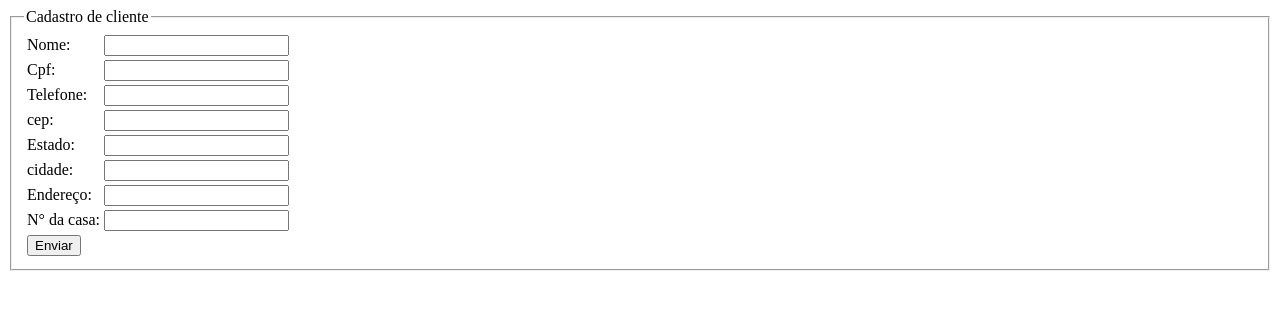
After one commit to NathaliaZuza/ProjetoWW_Zuza, a PHP site: page /view/formAlterarCliente.php?id=1 in a window 1280 px wide. The commit adds this page. Shown: the top 310 px of the page. Run offline with PHP 8.4, Linux system fonts and the light colour scheme; tables that the repository leaves empty hold one stand-in row (values such as "Sample post").

Commit message:
alterar/listar Cliente
atualização do alterar cliente

```diff
--- a/dao/ClienteDAO.php
+++ b/dao/ClienteDAO.php
@@ -50,6 +50,19 @@ class ClienteDAO {
         }
     }
 
+    public function findById( $id ) {
+        try {
+            $sql = 'SELECT * FROM cliente WHERE id = ?';
+            $stmt = $this->pdo->prepare( $sql );
+            $stmt->bindValue( 1, $id );
+            $stmt->execute();
+            $cliente = $stmt->fetch( PDO::FETCH_ASSOC );
+            return $cliente;
+        } catch ( PDOException $e ) {
+            echo 'Erro ao listar um cliente: ', $e->getMessage();
+        }
+    }
+
 
     public function findByEmail( $email ) {
     try {
@@ -63,4 +76,22 @@ class ClienteDAO {
         echo 'Erro ao listar o cliente pelo email: ', $e->getMessage();
     }
 }
+public function update( ClienteDTO $clienteDTO ) {
+    try {
+        $sql = 'UPDATE cliente SET '
+            . 'nome=?, cpf=?, telefone=?, '
+            . 'WHERE id=?';
+        $stmt = $this->pdo->prepare( $sql );
+        $stmt->bindValue( 1, $clienteDTO->getNome() );
+        $stmt->bindValue( 2, $clienteDTO->getCpf() );
+
+        $stmt->bindValue( 4, $clienteDTO->getTelefone() );
+
+        $stmt->bindValue( 6, $clienteDTO->getId() );
+        return $stmt->execute();
+
+    } catch ( PDOException $e ) {
+        echo 'Erro ao atualizar o cliente: ', $e->getMessage();
+    }
 }
+}
--- /dev/null
+++ b/view/formAlterarCliente.php
@@ -0,0 +1,78 @@
+<!DOCTYPE html>
+<html lang="pt-br">
+
+<head>
+    <meta charset="UTF-8">
+    <meta http-equiv="X-UA-Compatible" content="IE=edge">
+    <meta name="viewport" content="width=device-width, initial-scale=1.0">
+    <title></title>
+</head>
+
+<body>
+<?php
+require_once '../dao/ClienteDAO.php';
+$idCliente = $_GET['id'];
+$clienteDAO = new ClienteDAO();
+$cliente = $clienteDAO->findById( $idCliente );
+?>
+    <fieldset>
+        <legend>Cadastro de cliente</legend>
+        <form action="../controller/alterarClienteController.php" method="post">
+            <table>
+                <tr>
+                    <td>Nome:</td>
+                    <td><input type="text" name="nome"></td>
+                </tr>
+                <tr>
+                    <td><label for="cpf">Cpf:</label></td>
+                    <td><input type="text" name="cpf" id="cpf"></td>
+                </tr>
+
+                <tr>
+                    <td><label for="tel">Telefone:</label></td>
+                    <td><input type="text" name="tel" id=tel></td>
+                </tr>
+                <tr>
+                    <td>cep:</td>
+                    <td><input type="text" name="cep"></td>
+                </tr>
+                <tr>
+                    <td>Estado:</td>
+                    <td><input type="text" name="estado"></td>
+                </tr>
+                <tr>
+                    <td>cidade:</td>
+                    <td><input type="text" name="cidade"></td>
+                </tr>
+                <tr>
+                    <td>Endereço:</td>
+                    <td><input type="text" name="endereco"></td>
+                </tr>
+                <tr>
+                    <td>N° da casa:</td>
+                    <td><input type="text" name="numero_casa"></td>
+                </tr>
+                <tr>
+                    <td colspan="2">
+                    <button type="submit">Enviar</button>
+                    </td>
+                </tr>
+            </table>
+        </form>
+    </fieldset>
+    <div style="text-align: center;">
+    <?php
+if ( isset( $_GET["sucesso"] ) && $_GET["sucesso"] == true ) {
+    echo "Alterado com sucesso!!!!";
+}
+?>
+    </div>
+    <script>
+        $(document).ready(function() {
+            $('#cpf').mask('000.000.000-00');
+            $('#tel').mask('(00) 00000-0000');
+        });
+    </script>
+</body>
+
+</html>
--- a/view/listarTodosClientes.php
+++ b/view/listarTodosClientes.php
@@ -8,4 +8,9 @@ foreach ( $clientes as $cliente ) {
     echo $cliente["nome"];
     echo $cliente["cpf"];
     echo $cliente["telefone"];
+    echo $cliente["cep"];
+    echo $cliente["estado"];
+    echo $cliente["cidade"];
+    echo $cliente["endereco"];
+    echo $cliente["numero_casa"];
 }
```
Also changed, not shown: controller/alterarClienteController.php (added, +33 -0 lines).
